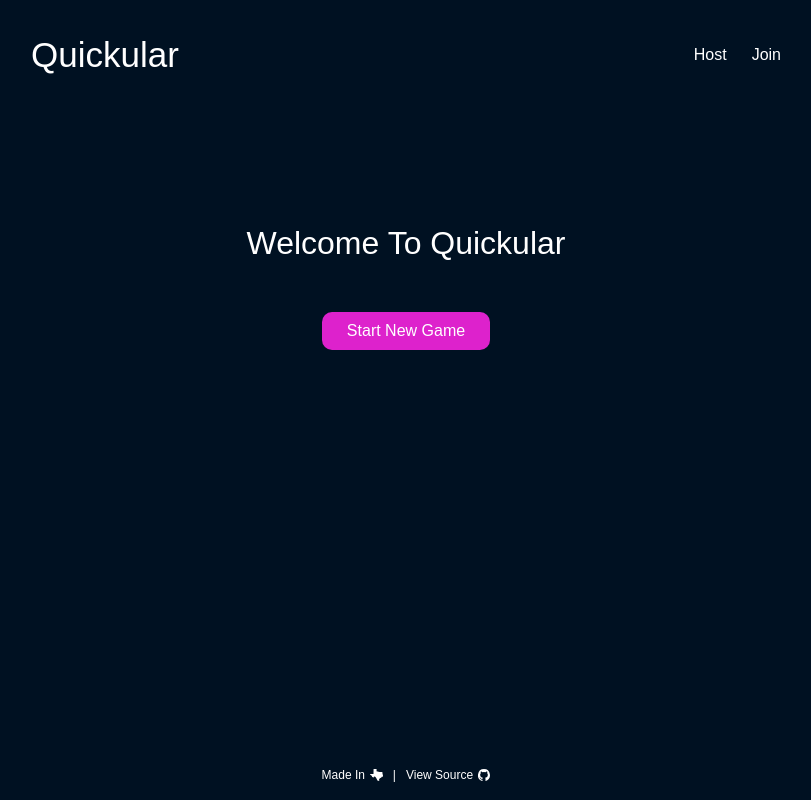
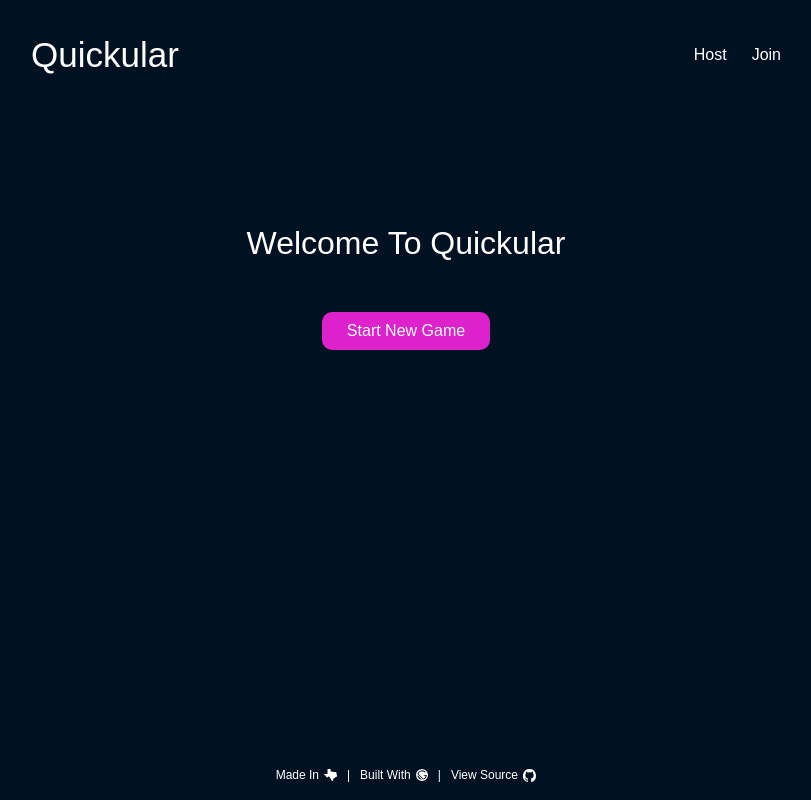
Before and after one commit to cstoddart/quickular, a Gatsby site: page / in a window 1280 px wide. Shown: the whole page, without its empty margins (234-1045 px from the left). Built offline with nearby package versions, Linux system fonts and the light colour scheme; Gatsby itself is replaced by a stand-in of ours; no server answers; what chance would draw is missing.

Commit message:
built with GatsbyJS

```diff
--- a/src/components/footer.js
+++ b/src/components/footer.js
@@ -2,6 +2,7 @@ import React from 'react';
 import styled from 'styled-components';
 
 import texasIcon from '../images/texas.svg';
+import gatsbyIcon from '../images/gatsby.svg';
 import gitHubIcon from '../images/gitHub.svg';
 import { siteWidth, footerHeight } from '../constants';
 
@@ -23,10 +24,19 @@ const FooterLeft = styled.div`
   align-items: center;
 `;
 
-const FooterRight = styled.div`
+const FooterMiddle = styled.a`
+  margin-left: 10px;
+  margin-right: 10px;
+  display: flex;
+  align-items: center;
+  color:white;
+`;
+
+const FooterRight = styled.a`
   margin-left: 10px;
   display: flex;
   align-items: center;
+  color:white;
 `;
 
 const TexasIcon = styled.img`
@@ -34,8 +44,13 @@ const TexasIcon = styled.img`
   margin-left: 5px;
 `;
 
+const GatsbyIcon = styled.img`
+  height: 12px;
+  margin-left: 5px;
+`;
+
 const GitHubIcon = styled.img`
-  height: 12px;
+  height: 13px;
   margin-left: 5px;
 `;
 
@@ -44,7 +59,10 @@ export const Footer = () => (
     <FooterLeft>
       Made In <TexasIcon src={texasIcon} />
     </FooterLeft>
-    | <FooterRight>
+    | <FooterMiddle href="https://gatsbyjs.org" target="_blank">
+      Built With <GatsbyIcon src={gatsbyIcon} />
+    </FooterMiddle>
+    | <FooterRight href="https://github.com/cstoddart/quickular" target="_blank">
       View Source <GitHubIcon src={gitHubIcon} />
     </FooterRight>
   </StyledFooter>
```
Also changed, not shown: src/images/gatsby.svg (added).
